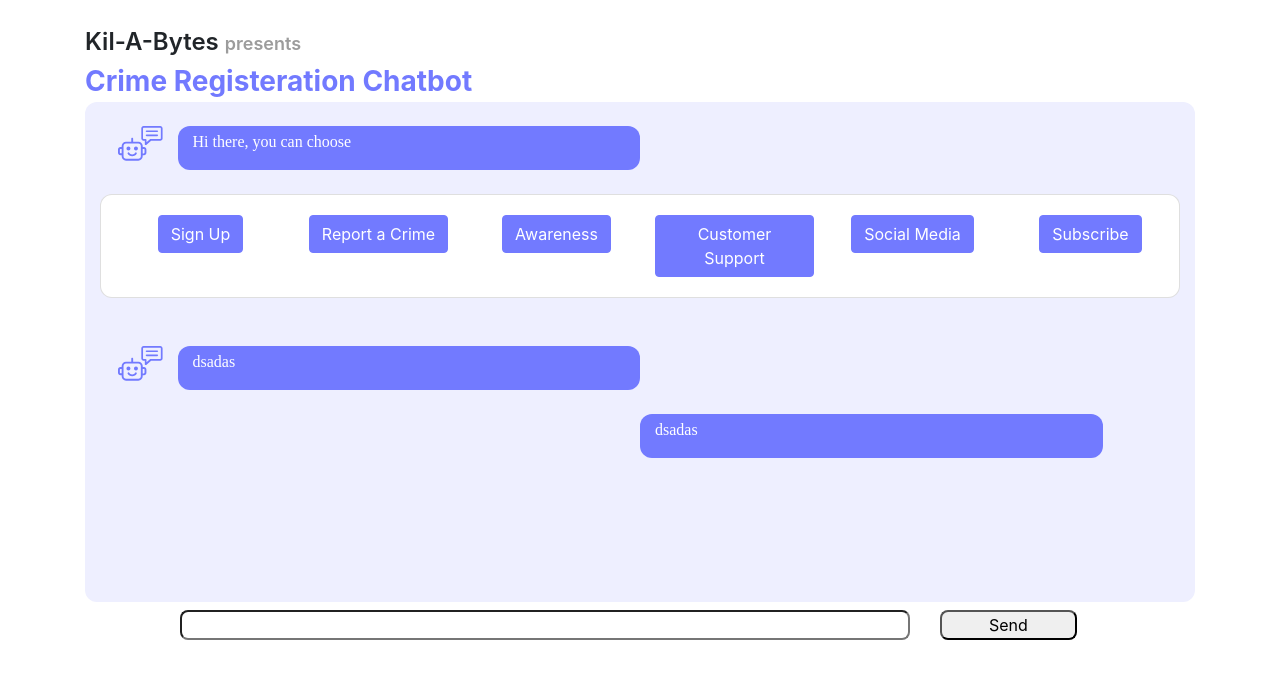
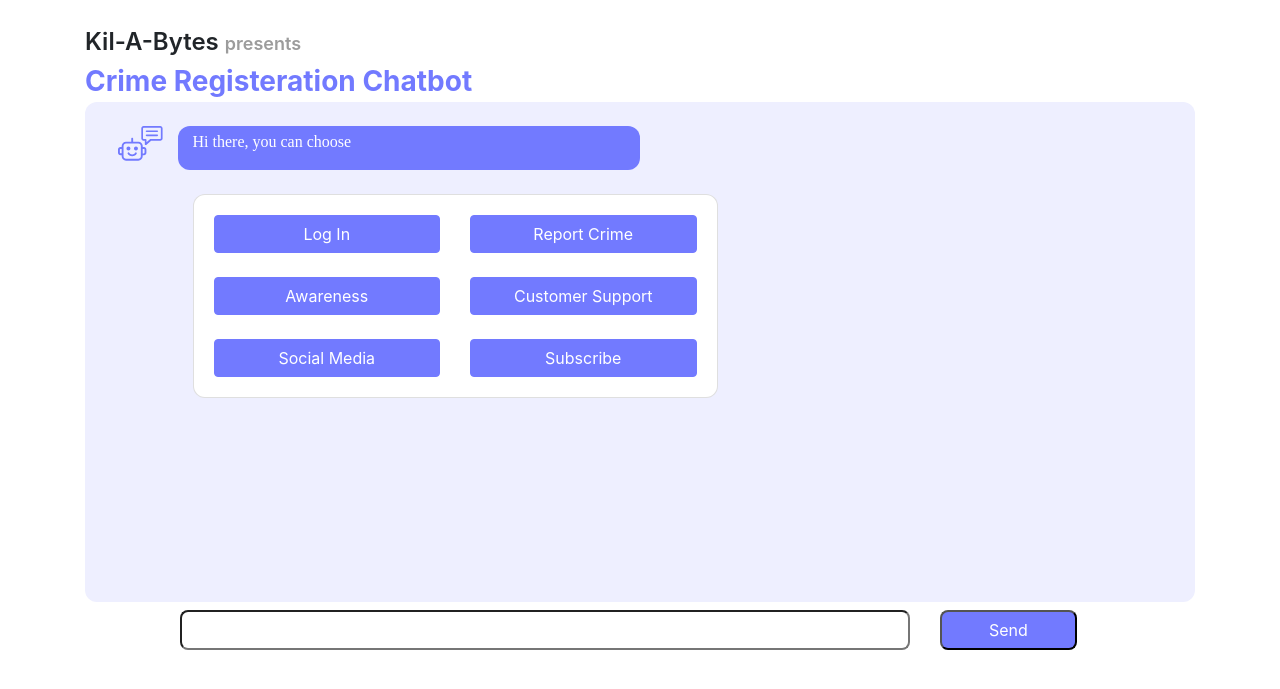
Before and after one commit to HridayHegde/Kill-a-Bytes_InternalHackathon, a PHP site: page /pages/index.html in a window 1280 px wide. Shown: the top 689 px of the page. Run offline with PHP 8.4, Linux system fonts and the light colour scheme.

Commit message:
finally UI HO gagya

```diff
--- a/css/style.css
+++ b/css/style.css
@@ -1,4 +1,4 @@
-.col-md-5 {
+.col-sm-5 {
     font-family: Montserrat;
     font-style: normal;
 }
@@ -38,6 +38,44 @@ body {
     border-color: #727AFF !important;
 }
 
-.col-md-2 {
+.col-sm-2 {
     padding-right: 4px !important;
 }
+
+.send-btn {
+    height: 40px;
+    background-color: #727AFF;
+    color: white;
+}
+
+input {
+    height: 40px;
+}
+
+button {
+    width: 100%;
+}
+
+@media only screen and (max-width: 575px) {
+    img {
+        visibility: hidden;
+    }
+    .col-sm-5 {
+        width: 60%;
+    }
+    #send-btn {
+        height: 40px;
+    }
+    .but-center {
+        text-align: center;
+    }
+    .menu {
+        margin-top: 20px;
+    }
+}
+
+@media only screen and (max-width: 767px) {
+    img {
+        visibility: hidden;
+    }
+}
--- a/pages/index.html
+++ b/pages/index.html
@@ -23,14 +23,14 @@
             <br>
             <div class="row bot-says">
 
-                <div class="col-md-1"><img src="../assets/chat_bot.svg" alt="" style="width: 45px;float: right;"></div>
-                <div class="col-md-5" style="background-color: #727AFF;border-radius: 12px;color: white;">
+                <div class="col-sm-1"><img src="../assets/chat_bot.svg" alt="" style="width: 45px;float: right;"></div>
+                <div class="col-sm-5" style="background-color: #727AFF;border-radius: 12px;color: white;">
 
                     <p style="margin-top: 4px;"> Hi there, you can choose</p>
 
 
                 </div>
-                <div class="col-md-6"></div>
+                <div class="col-sm-6"></div>
 
                 <br>
             </div>
@@ -38,46 +38,39 @@
             <!--CARD SECTION STARTS HERE-->
 
 
+            <div class="row">
+                <div class="col-sm-1"></div>
+                <div class="col-sm-6">
+                    <div class="card">
+                        <div class="card-body">
+                            <div class="row">
+                                <div class="col-sm-6 "><button type="button" class="btn btn-primary">Log In</button></div>
+                                <div class="col-sm-6 menu"><button type="button" class="btn btn-primary">Report Crime</button></div>
 
-            <div class="card">
-                <div class="card-body">
+                            </div>
+                            <br>
+                            <div class="row">
+                                <div class="col-sm-6 "><button type="button" class="btn btn-primary">Awareness</button></div>
+                                <div class="col-sm-6 menu"><button type="button" class="btn btn-primary">Customer Support</button></div>
 
-                    <div class="row">
-                        <div class="col-md-2">
-                            <center><button type="button" class="btn btn-primary">Sign Up</button></center>
+                            </div>
+                            <br>
+                            <div class="row">
+                                <div class="col-sm-6 "><button type="button" class="btn btn-primary">Social Media</button></div>
+                                <div class="col-sm-6 menu"><button type="button" class="btn btn-primary">Subscribe</button></div>
+
+                            </div>
 
 
-                        </div>
-                        <div class="col-md-2">
-                            <center><button type="button" class="btn btn-primary">Report a Crime</button></center>
 
 
-                        </div>
-                        <div class="col-md-2">
-                            <center><button type="button" class="btn btn-primary">Awareness</button></center>
-
-
-                        </div>
-                        <div class="col-md-2">
-                            <center> <button type="button" class="btn btn-primary">Customer Support</button></center>
-
-
-                        </div>
-                        <div class="col-md-2">
-                            <center> <button type="button" class="btn btn-primary">Social Media</button></center>
-
-
-                        </div>
-                        <div class="col-md-2">
-                            <center><button type="button" class="btn btn-primary">Subscribe</button></center>
 
 
                         </div>
                     </div>
-
-
                 </div>
             </div>
+
 
 
 
@@ -94,16 +87,16 @@
             <div class="chat">
                 <div class="row bot-says">
 
-                    <div class="col-md-1"> <img src="../assets/chat_bot.svg" alt="" style="width: 45px;float: right;"></div>
-                    <div class="col-md-5" style="background-color: #727AFF;border-radius: 12px;color: white;">
+                    <!-- <div class="col-sm-1"> <img src="../assets/chat_bot.svg" alt="" style="width: 45px;float: right;"></div>
+                    <div class="col-sm-5" style="background-color: #727AFF;border-radius: 12px;color: white;">
 
                         <p style="margin-top: 4px;">dsadas</p>
 
 
                     </div>
-                    <div class="col-md-6"></div>
+                    <div class="col-sm-6"></div>
 
-                    <br>
+                    <br> -->
                 </div>
 
 
@@ -116,14 +109,19 @@
 
 
 
-                    <div class="col-md-6"></div>
-                    <div class="col-md-5" style="background-color: #727AFF; border-radius: 12px;color: white;">
+                    <!-- <div class="col-sm-6"></div>
+                    <div class="col-sm-5" style="background-color: #727AFF; border-radius: 12px;color: white;">
 
-                        <p style="margin-top: 4px;">dsadas</p>
+                        <p style="margin-top: 4px;" id="input">
+                            <script>
+                                document.write(+text)
+                            </script>
+
+                        </p>
 
 
                     </div>
-                    <div class="col-md-1"></div>
+                    <div class="col-sm-1"></div>-->
 
 
                 </div>
@@ -133,14 +131,14 @@
             <br>
 
             <!-- <div class="row" style="background-color: white; padding-top: 8px; padding-bottom: 8px; border-radius: 12px;;">
-                <div class="col-md-1"></div>
-                <div class="col-md-8">
+                <div class="col-sm-1"></div>
+                <div class="col-sm-8">
                     <input type="text" style="width: 100%;border-radius: 8px;">
                 </div>
-                <div class="col-md-2">
+                <div class="col-sm-2">
                     <input type="button" id="send-btn" value="Send" style="width:80%;border-radius: 8px;">
                 </div>
-                <div class="col-md-1"></div>
+                <div class="col-sm-1"></div>
 
 
 
@@ -152,14 +150,18 @@
 
         </div>
         <div class="row" style="background-color: white; padding-top: 8px; padding-bottom: 8px; border-radius: 12px;;">
-            <div class="col-md-1"></div>
-            <div class="col-md-8">
-                <input type="text" style="width: 100%;border-radius: 8px;">
+            <div class="col-sm-1"></div>
+
+            <div class="col-sm-8">
+
+                <input type="text" name="user-input" id="hash" style="width: 100%;border-radius: 8px;">
             </div>
-            <div class="col-md-2">
-                <input type="button" id="send-btn" value="Send" style="width:80%;border-radius: 8px;">
+            <div class="col-sm-2">
+                <div class="but-center"> <input type="button" class="send-btn" value="Send" style="width:80%;border-radius: 8px;"></div>
+
             </div>
-            <div class="col-md-1"></div>
+
+            <div class="col-sm-1"></div>
 
 
 
@@ -170,14 +172,28 @@
     <!-- Optional JavaScript -->
     <!-- jQuery first, then Popper.js, then Bootstrap JS -->
     <script src="https://code.jquery.com/jquery-3.4.1.slim.min.js" integrity="sha384-J6qa4849blE2+poT4WnyKhv5vZF5SrPo0iEjwBvKU7imGFAV0wwj1yYfoRSJoZ+n" crossorigin="anonymous"></script>
-    <script src="https://cdn.jsdelivr.net/npm/popper.js@1.16.0/dist/umd/popper.min.js" integrity="sha384-Q6E9RHvbIyZFJoft+2mJbHaEWldlvI9IOYy5n3zV9zzTtmI3UksdQRVvoxMfooAo" crossorigin="anonymous"></script>
+    <script src="https://cdn.jsdelivr.net/npm/popper.js@1.16.0/dist/usm/popper.min.js" integrity="sha384-Q6E9RHvbIyZFJoft+2mJbHaEWldlvI9IOYy5n3zV9zzTtmI3UksdQRVvoxMfooAo" crossorigin="anonymous"></script>
     <script src="https://stackpath.bootstrapcdn.com/bootstrap/4.4.1/js/bootstrap.min.js" integrity="sha384-wfSDF2E50Y2D1uUdj0O3uMBJnjuUD4Ih7YwaYd1iqfktj0Uod8GCExl3Og8ifwB6" crossorigin="anonymous"></script>
 
     <script>
-        $("#send-btn").click(function() {
-            $(".chat").append('<div class="row bot-says"><div class="col-md-1"> <img src="../assets/chat_bot.svg" alt="" style="width: 45px;float: right;"></div><div class="col-md-5" style="background-color: #727AFF;border-radius: 12px;color: white;"><p style="margin-top: 4px;">dsadas</p></div><div class="col-md-6"></div><br></div><br>');
+        $(".send-btn").click(function() {
+            var text = $('#hash').val();
+
+
+            $(".chat").append('<div class="row user-says"><div class="col-sm-6"></div><div class="col-sm-5" style="background-color: #727AFF; border-radius: 12px;color: white;"><p style="margin-top: 4px;" id="input">' + text + '</p></div><div class="col-sm-1"></div></div>');
+
+
+            $(".chat").append('<div class="row bot-says"><div class="col-sm-1"> <img src="../assets/chat_bot.svg" alt="" style="width: 45px;float: right;"></div><div class="col-sm-5" style="background-color: #727AFF;border-radius: 12px;color: white;"><p style="margin-top: 4px;">dsadas</p></div><div class="col-sm-6"></div><br></div><br>');
+
+
+            $('#hash').val('');
         });
     </script>
+
+
+
+
+
 
 
 
```
